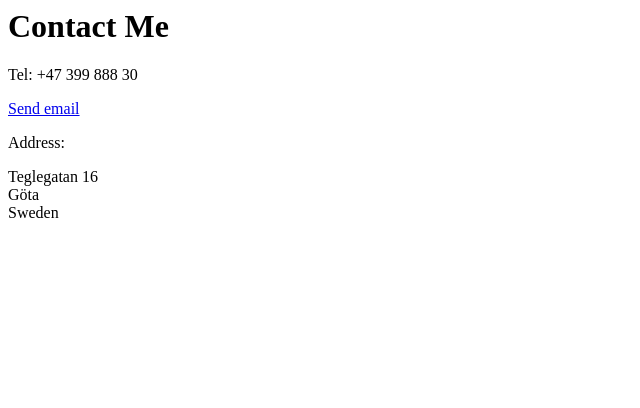
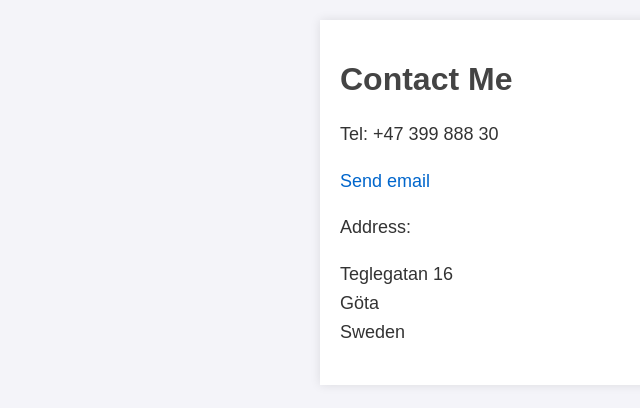
Before and after one commit to Nweder/WebDev, a plain HTML site: page public/contact.html in a window 1280 px wide. Shown: the whole page, without its empty margins (0-640 px from the left). Drawn offline with Linux system fonts and the light colour scheme.

Commit message:
Update 1.1 my contact with css

```diff
--- a/public/contact.html
+++ b/public/contact.html
@@ -1,10 +1,49 @@
-<h1>Contact Me</h1>
-<p>Tel: +47 399 888 30</p>
-<p><a href="m.neweder@gmail.com">Send email</a></p>
-
-<p>Address:</p>
-<p>
-  Teglegatan 16<br />
-  Göta<br />
-  Sweden <br />
-</p>
+<!DOCTYPE html>
+<html lang="en">
+<head>
+    <meta charset="UTF-8">
+    <title>Contact Me</title>
+    <style>
+        body {
+            font-family: Arial, sans-serif;
+            margin: 20px;
+            background-color: #f4f4f9;
+            color: #333;
+        }
+        h1 {
+            color: #444;
+        }
+        p {
+            font-size: 18px;
+            line-height: 1.6;
+        }
+        a {
+            color: #06c;
+            text-decoration: none;
+        }
+        a:hover {
+            text-decoration: underline;
+        }
+        .container {
+            max-width: 600px;
+            margin: auto;
+            background: #fff;
+            padding: 20px;
+            box-shadow: 0 0 10px rgba(0,0,0,0.1);
+        }
+    </style>
+</head>
+<body>
+    <div class="container">
+        <h1>Contact Me</h1>
+        <p>Tel: +47 399 888 30</p>
+        <p><a href="mailto:m.neweder@gmail.com">Send email</a></p>
+        <p>Address:</p>
+        <p>
+            Teglegatan 16<br>
+            Göta<br>
+            Sweden <br>
+        </p>
+    </div>
+</body>
+</html>
```
